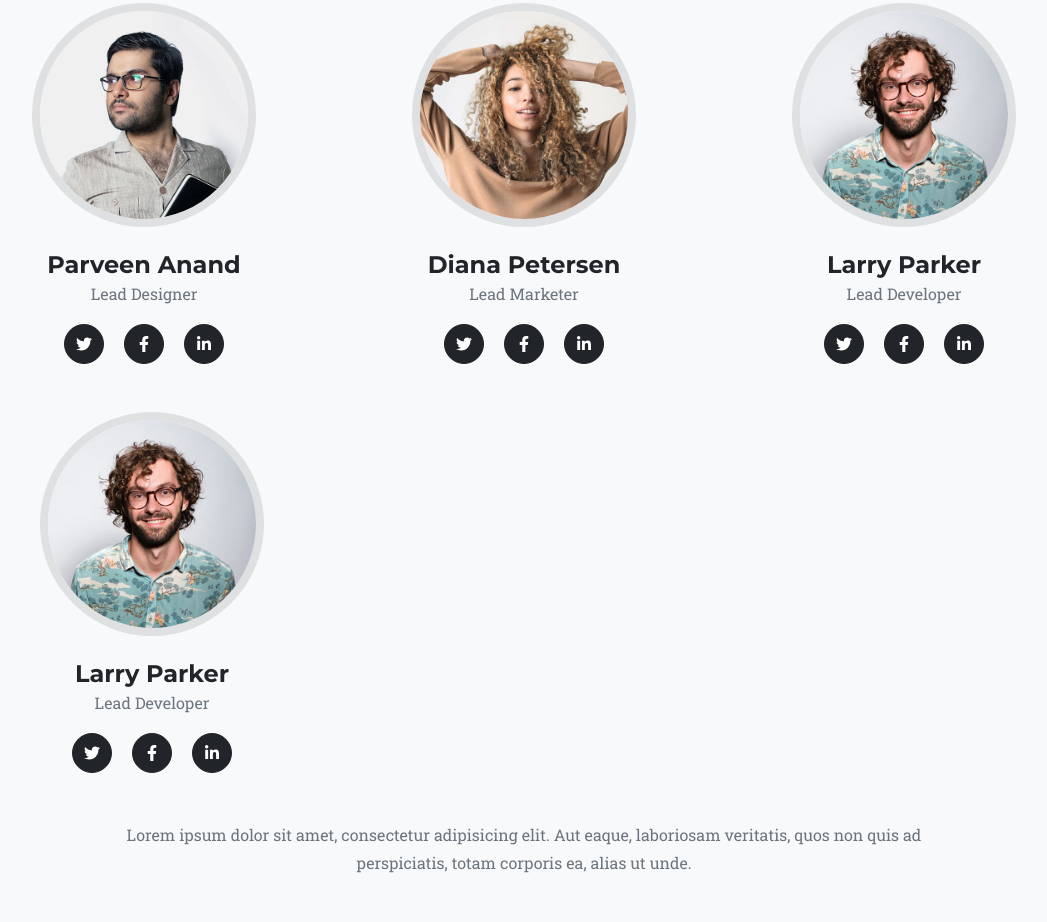
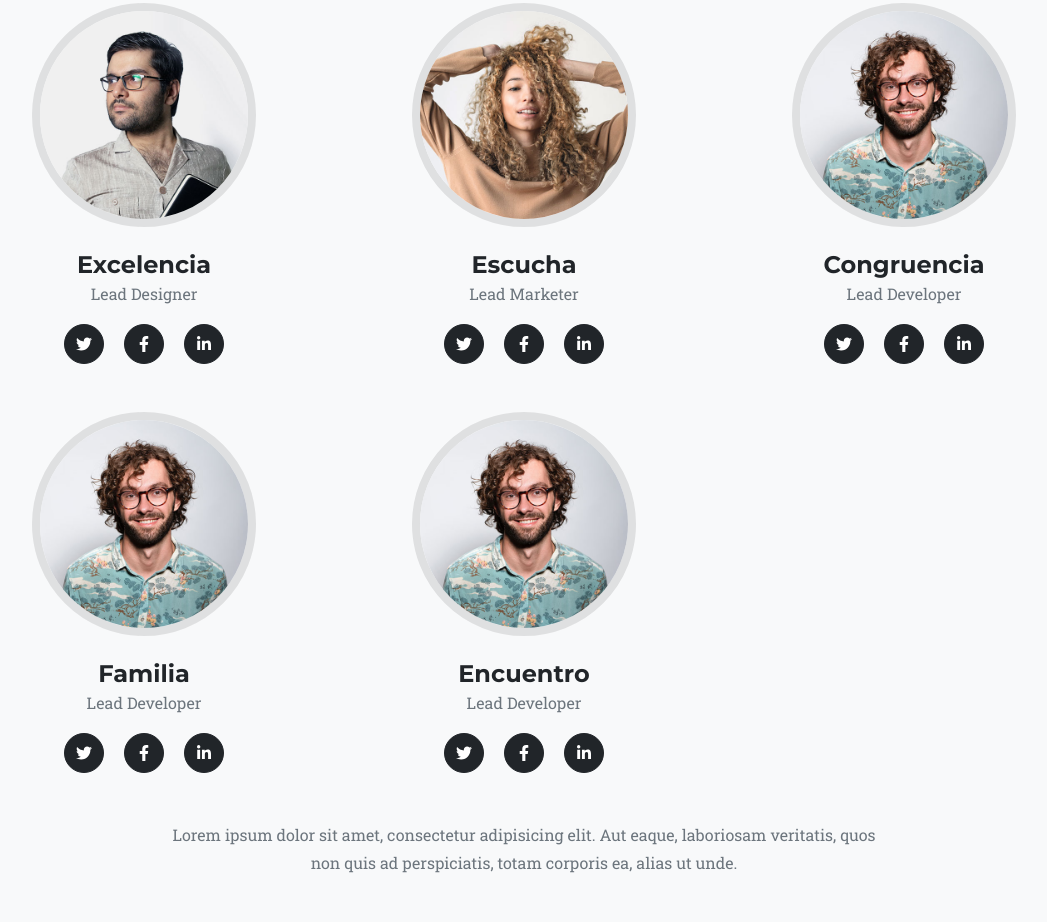
Before and after one commit to devmalvarado/Sacre-Landing, a plain HTML site: page index.html in a window 1280 px wide. Shown: the part 4798-5720 px from the top of the page, without its empty margins (116-1163 px from the left). Drawn offline with nearby package versions, Linux system fonts and the light colour scheme.

Commit message:
Update index.html

```diff
--- a/index.html
+++ b/index.html
@@ -253,7 +253,7 @@
                     <div class="col-lg-4">
                         <div class="team-member">
                             <img class="mx-auto rounded-circle" src="assets/img/team/1.jpg" alt="..." />
-                            <h4>Parveen Anand</h4>
+                            <h4>Excelencia</h4>
                             <p class="text-muted">Lead Designer</p>
                             <a class="btn btn-dark btn-social mx-2" href="#!" aria-label="Parveen Anand Twitter Profile"><i class="fab fa-twitter"></i></a>
                             <a class="btn btn-dark btn-social mx-2" href="#!" aria-label="Parveen Anand Facebook Profile"><i class="fab fa-facebook-f"></i></a>
@@ -263,7 +263,7 @@
                     <div class="col-lg-4">
                         <div class="team-member">
                             <img class="mx-auto rounded-circle" src="assets/img/team/2.jpg" alt="..." />
-                            <h4>Diana Petersen</h4>
+                            <h4>Escucha</h4>
                             <p class="text-muted">Lead Marketer</p>
                             <a class="btn btn-dark btn-social mx-2" href="#!" aria-label="Diana Petersen Twitter Profile"><i class="fab fa-twitter"></i></a>
                             <a class="btn btn-dark btn-social mx-2" href="#!" aria-label="Diana Petersen Facebook Profile"><i class="fab fa-facebook-f"></i></a>
@@ -273,18 +273,27 @@
                     <div class="col-lg-4">
                         <div class="team-member">
                             <img class="mx-auto rounded-circle" src="assets/img/team/3.jpg" alt="..." />
-                            <h4>Larry Parker</h4>
+                            <h4>Congruencia</h4>
                             <p class="text-muted">Lead Developer</p>
                             <a class="btn btn-dark btn-social mx-2" href="#!" aria-label="Larry Parker Twitter Profile"><i class="fab fa-twitter"></i></a>
                             <a class="btn btn-dark btn-social mx-2" href="#!" aria-label="Larry Parker Facebook Profile"><i class="fab fa-facebook-f"></i></a>
                             <a class="btn btn-dark btn-social mx-2" href="#!" aria-label="Larry Parker LinkedIn Profile"><i class="fab fa-linkedin-in"></i></a>
                         </div>
                     </div>
-                </div>
                   <div class="col-lg-4">
                         <div class="team-member">
                             <img class="mx-auto rounded-circle" src="assets/img/team/3.jpg" alt="..." />
-                            <h4>Larry Parker</h4>
+                            <h4>Familia</h4>
+                            <p class="text-muted">Lead Developer</p>
+                            <a class="btn btn-dark btn-social mx-2" href="#!" aria-label="Larry Parker Twitter Profile"><i class="fab fa-twitter"></i></a>
+                            <a class="btn btn-dark btn-social mx-2" href="#!" aria-label="Larry Parker Facebook Profile"><i class="fab fa-facebook-f"></i></a>
+                            <a class="btn btn-dark btn-social mx-2" href="#!" aria-label="Larry Parker LinkedIn Profile"><i class="fab fa-linkedin-in"></i></a>
+                        </div>
+                    </div>
+                <div class="col-lg-4">
+                        <div class="team-member">
+                            <img class="mx-auto rounded-circle" src="assets/img/team/3.jpg" alt="..." />
+                            <h4>Encuentro</h4>
                             <p class="text-muted">Lead Developer</p>
                             <a class="btn btn-dark btn-social mx-2" href="#!" aria-label="Larry Parker Twitter Profile"><i class="fab fa-twitter"></i></a>
                             <a class="btn btn-dark btn-social mx-2" href="#!" aria-label="Larry Parker Facebook Profile"><i class="fab fa-facebook-f"></i></a>
```
